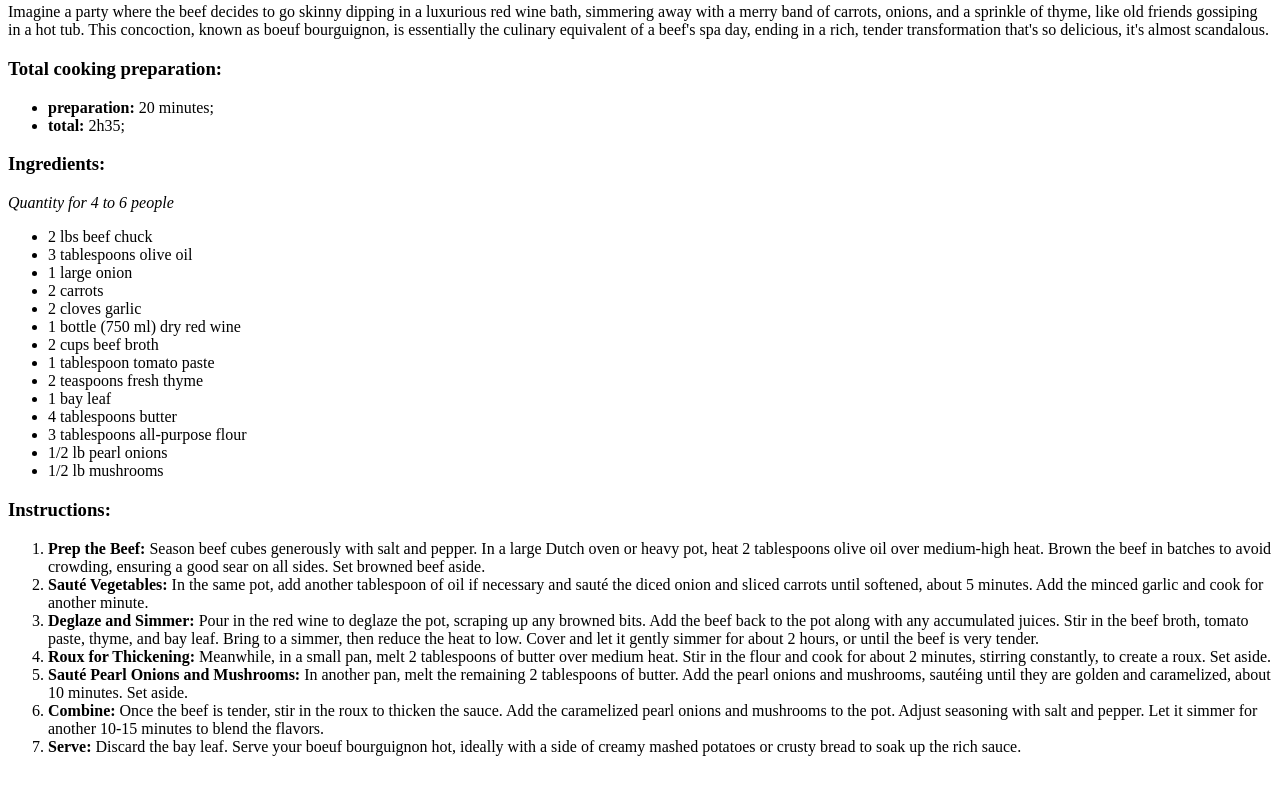
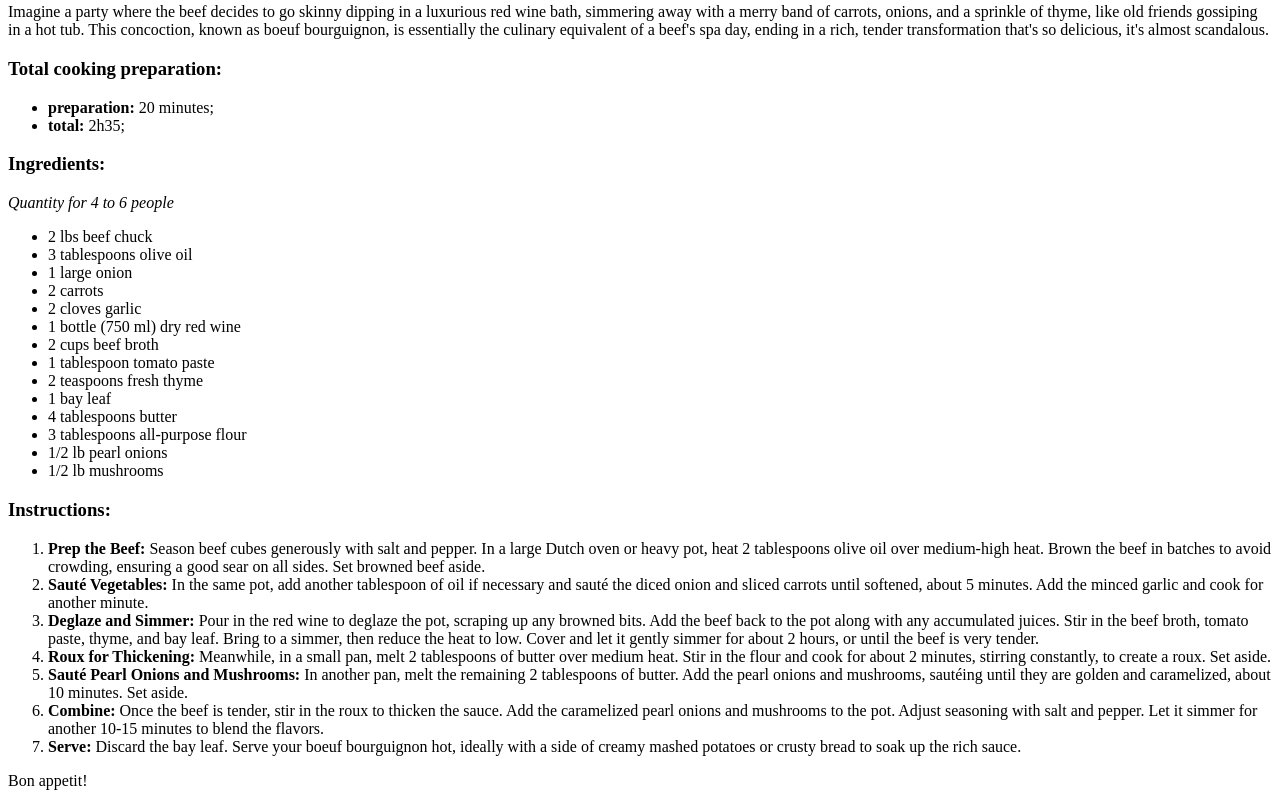
Before and after one commit to aliceguillem/odin-recipes, a plain HTML site: page recipes/boeuf_bourguignon.html in a window 1280 px wide. Shown: the part 470-1276 px from the top of the page. Before the commit the page ends 1242 px from the top, so only its background shows below. Drawn offline with Linux system fonts and the light colour scheme.

```diff
--- a/recipes/boeuf_bourguignon.html
+++ b/recipes/boeuf_bourguignon.html
@@ -46,5 +46,6 @@
         <li><strong>Combine:</strong> Once the beef is tender, stir in the roux to thicken the sauce. Add the caramelized pearl onions and mushrooms to the pot. Adjust seasoning with salt and pepper. Let it simmer for another 10-15 minutes to blend the flavors.</li>
         <li><strong>Serve:</strong> Discard the bay leaf. Serve your boeuf bourguignon hot, ideally with a side of creamy mashed potatoes or crusty bread to soak up the rich sauce.</li>
     </ol>
+    <p>Bon appetit!</p>
 </body>
 </html>
```
